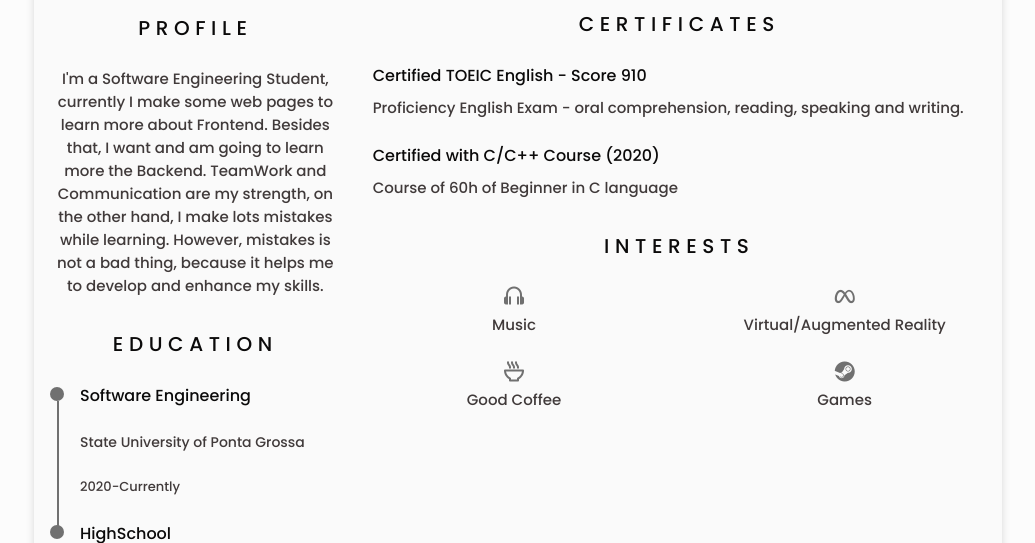
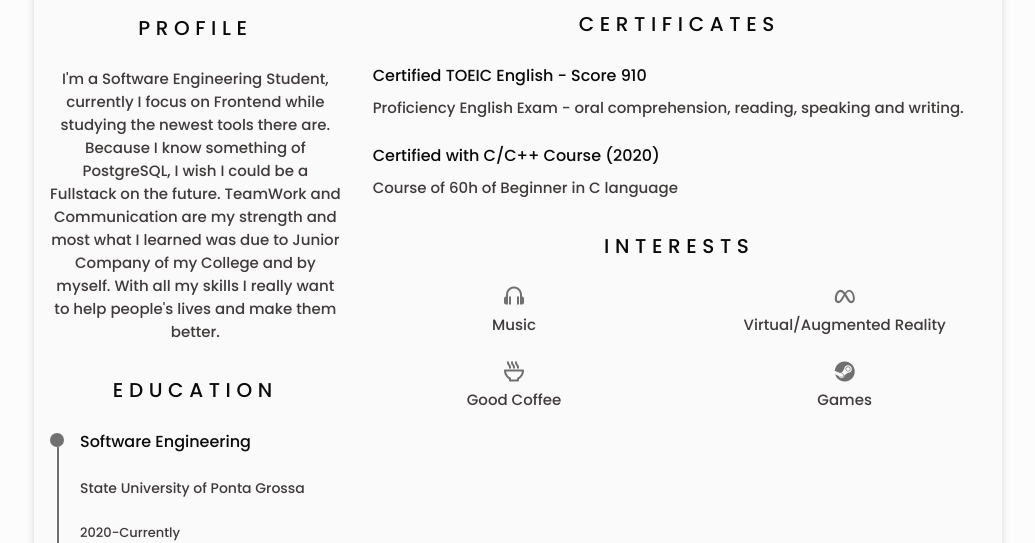
Before and after one commit to Padilha1/CV, a website: page index.html in a window 1280 px wide. Shown: the part 703-1246 px from the top of the page, without its empty margins (122-1157 px from the left). Drawn offline with nearby package versions, Linux system fonts and the light colour scheme; a web font is replaced by a local one.

Commit message:
updated infos

```diff
--- a/index.html
+++ b/index.html
@@ -119,10 +119,9 @@
                 <section class="profile section" id="profile">
                     <h2 class="section-title">Profile</h2>
                     <p class="profile-description">
-                        I'm a Software Engineering Student, currently I make some web pages to learn more about Frontend.
-                        Besides that, I want and am going to learn more the Backend.
-                        TeamWork and Communication are my strength, on the other hand, I make lots mistakes while learning.
-                        However, mistakes is not a bad thing, because it helps me to develop and enhance my skills.
+                        I'm a Software Engineering Student, currently I focus on Frontend while studying the newest tools there are.
+                        Because I know something of PostgreSQL, I wish I could be a Fullstack on the future.
+                        TeamWork and Communication are my strength and most what I learned was due to Junior Company of my College and by myself. With all my skills I really want to help people's lives and make them better.
                     </p>
                 </section>
 
```
